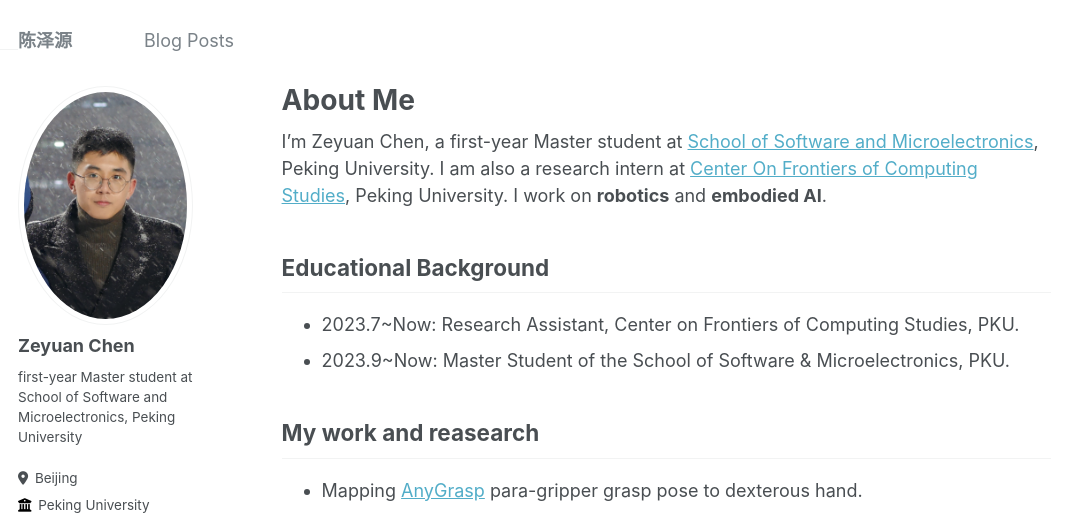
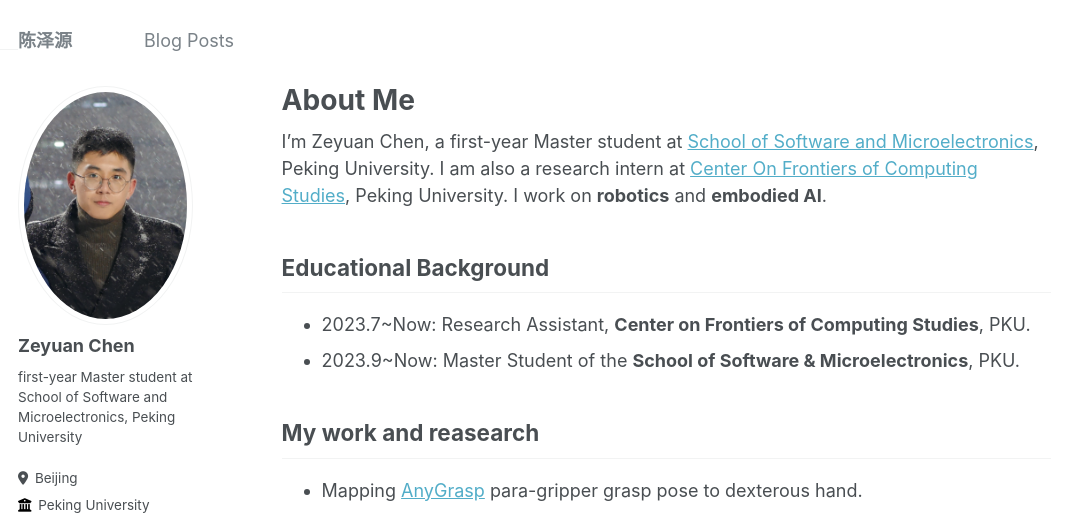
Before and after one commit to chenzyn/chenzyn.github.io, a Jekyll site: the page built from _pages/about.md, in a window 1280 px wide and 900 px high, cut to the strip 0-518 px from the top of the window. Shown: the whole strip, without its empty margins (0-1082 px from the left). Built offline with Jekyll 4.4.1, drawn with Linux system fonts in a browser that asks for light colours; some web fonts are replaced.

Commit message:
update posts

```diff
--- a/_pages/about.md
+++ b/_pages/about.md
@@ -12,8 +12,8 @@ redirect_from:
 
 Educational Background
 ---
-- 2023.7~Now: Research Assistant, Center on Frontiers of Computing Studies, PKU.
-- 2023.9~Now: Master Student of the School of Software & Microelectronics, PKU.
+- 2023.7~Now: Research Assistant, **Center on Frontiers of Computing Studies**, PKU.
+- 2023.9~Now: Master Student of the **School of Software & Microelectronics**, PKU.
 
 
 My work and reasearch
```
